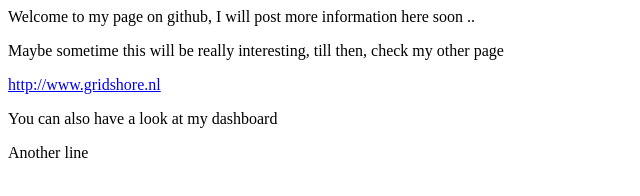
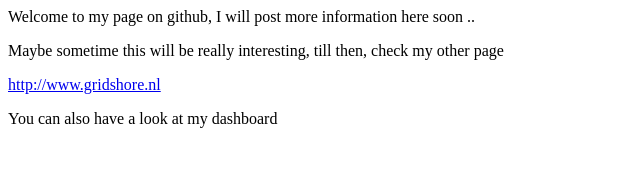
Before and after one commit to jettro/jettro.github.com, a plain HTML site: page index.html in a window 1280 px wide. Shown: the full height of the page, 0-640 px from the left. Drawn offline with Linux system fonts and the light colour scheme.

Commit message:
remove a line to the index

```diff
--- a/index.html
+++ b/index.html
@@ -7,6 +7,5 @@
 <p>Maybe sometime this will be really interesting, till then, check my other page</p>
 <a href="http://www.gridshore.nl">http://www.gridshore.nl</a><br/>
 <p>You can also have a look at my dashboard</p>
-<p>Another line</p>
 </body>
 </html>
```
